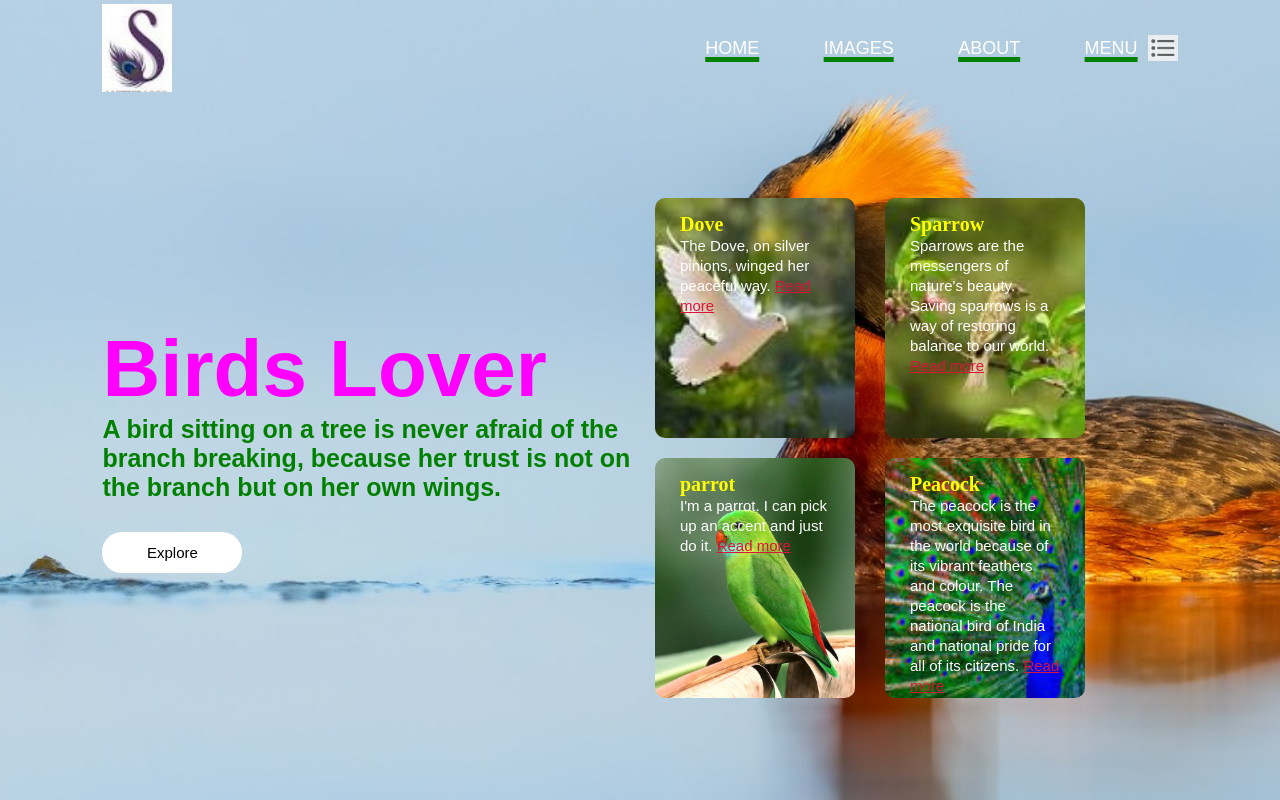
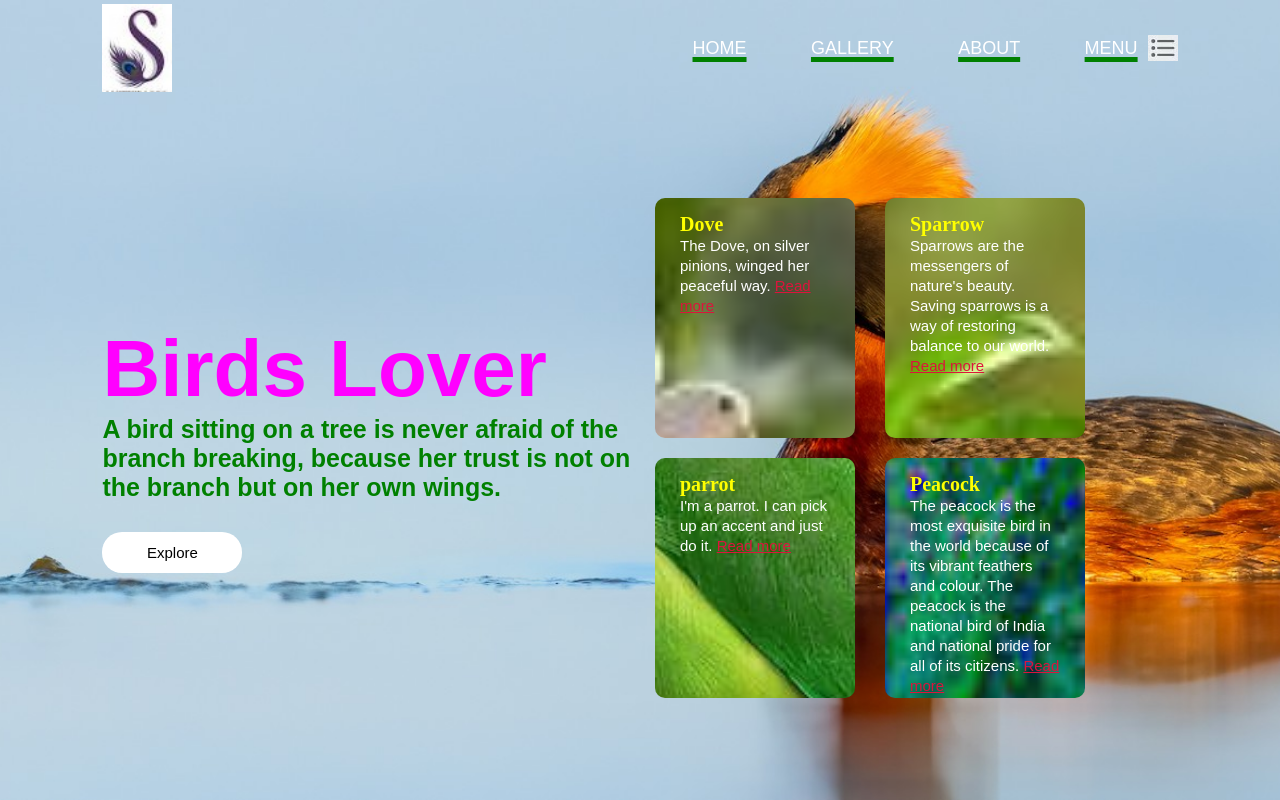
Before and after one commit to sowndharyasubraj/cssTask, a plain HTML site: page index.html in a window 1280 px wide. Drawn offline with Linux system fonts and the light colour scheme.

Commit message:
files are updated

```diff
--- a/index.html
+++ b/index.html
@@ -13,7 +13,7 @@
             <nav>
                 <ul>
                     <li><a style="text-decoration:underline blink 5px green;" href="home.html">HOME</a></li>
-                    <li><a style="text-decoration:underline blink 5px green;" href="images.html">IMAGES</a></li>
+                    <li><a style="text-decoration:underline blink 5px green;" href="images.html">GALLERY</a></li>
                     <li><a style="text-decoration:underline blink 5px green;" href="">ABOUT</a></li>
                     <li><a style="text-decoration:underline blink 5px green;" href="">MENU</a></li>
 
--- a/style.css
+++ b/style.css
@@ -91,8 +91,9 @@ button{
     background-image: url(dove.jpg);
     background-position: center;
     background-size: cover;
-    float:left;
-    transition:transform 1s;
+    background-attachment: fixed;
+    float: left;
+    transition: transform 1s;
 }
 .card2 {
     width: 200px;
@@ -105,6 +106,7 @@ button{
     margin: 10px 15px;
     background-image: url(sparrows.jpg);
     background-position: center;
+    background-attachment: fixed;
     background-size: cover;
     float: left;
     transition: transform 1s;
@@ -121,6 +123,7 @@ button{
     margin: 10px 15px;
     background-image: url(parrot.jpeg);
     background-position: center;
+    background-attachment: fixed;
     background-size: cover;
     float: left;
     transition: transform 1s;
@@ -136,6 +139,7 @@ button{
     margin: 10px 15px;
     background-image: url(peacocks.jpg);
     background-position: center;
+    background-attachment: fixed;
     background-size: cover;
     float: left;
     transition: transform 1s;
```
